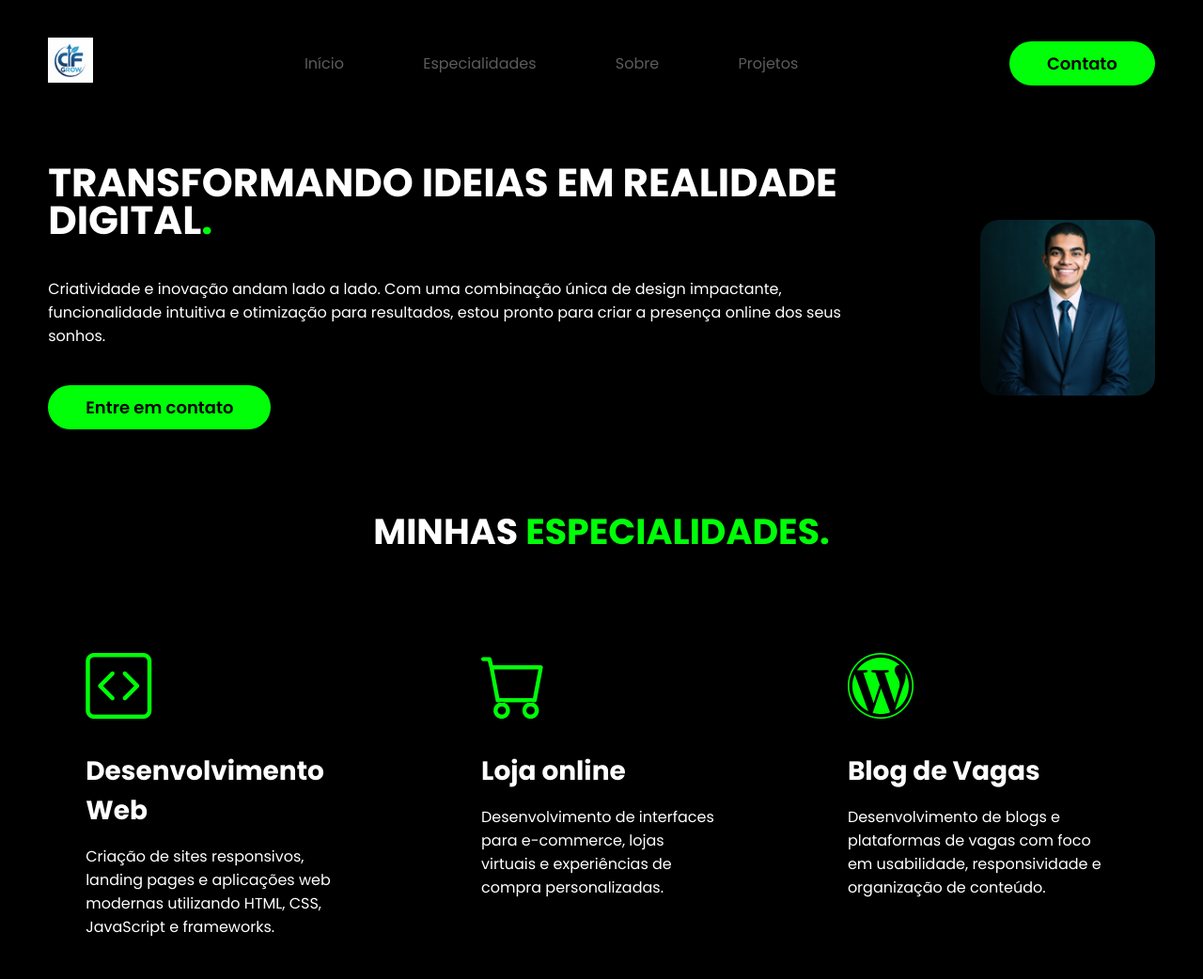
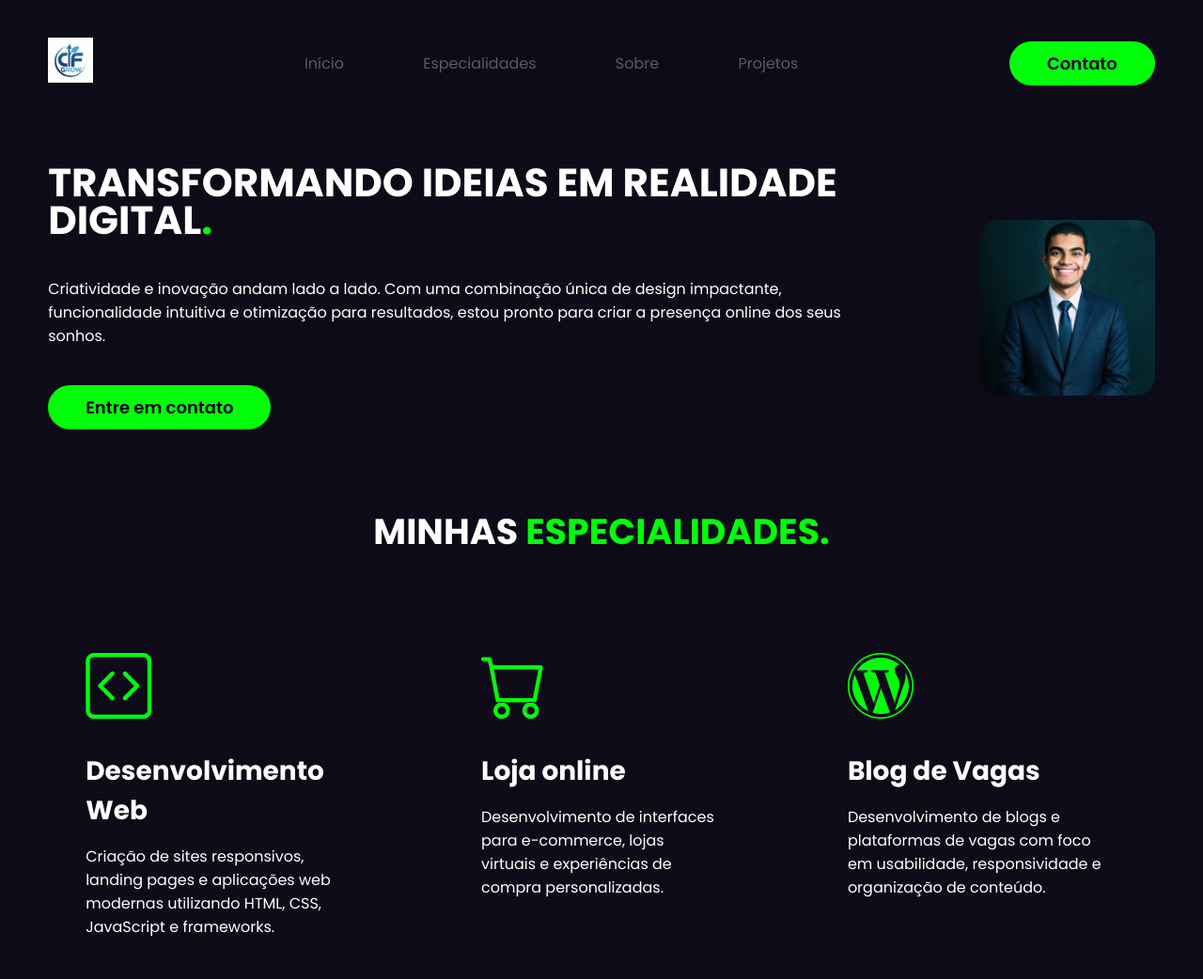
Before and after one commit to IkkyLuiz/portfolioatualizado, a plain HTML site: page index.html in a window 1280 px wide. Shown: the top 1042 px of the page at 94% size. Drawn offline with nearby package versions, Linux system fonts and the light colour scheme; a script that the page names is missing.

Commit message:
Change background color to #0D0B18

```diff
--- a/styles.css
+++ b/styles.css
@@ -7,7 +7,7 @@
 }
 
 body {
-    background-color: #000;
+    background-color: #0D0B18;
     height: 100vh;
 }
 
```
